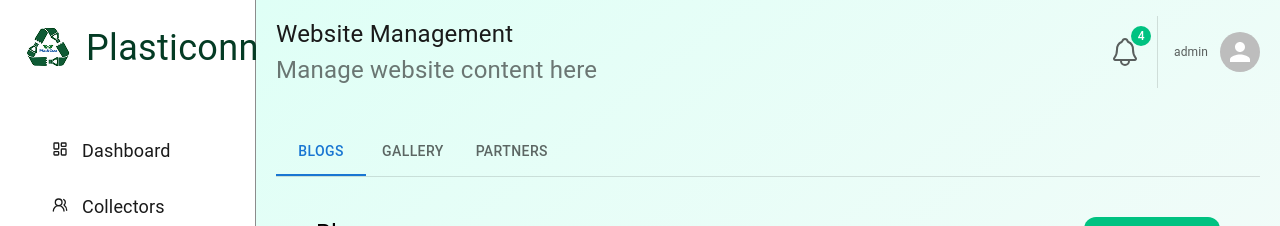
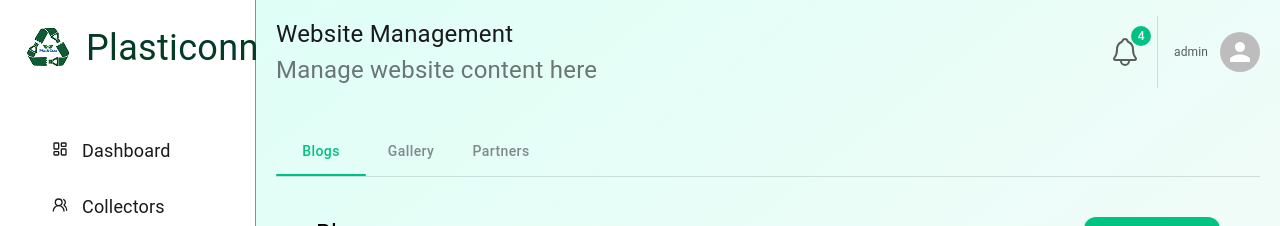
Before and after one commit to debagit10/plasticonn-admin, a React (Vite) app: page /website in a window 1280 px wide. Shown: the top 226 px of the page. Built offline with nearby package versions, Linux system fonts and the light colour scheme; no server answers.

Commit message:
feat: enhance Centers and Collectors tables with clickable rows for detailed views; update Website page tabs with improved styles

```diff
--- a/src/components/centers/Centers_Table.tsx
+++ b/src/components/centers/Centers_Table.tsx
@@ -73,21 +73,6 @@ const Centers_Table: React.FC<TableProps> = ({
   const [selectedCenter, setSelectedCenter] = useState<Centers | null>(null);
 
   const head = ["Name", "Type", "Address", "Verified", "Status", "Actions"];
-
-  // const TYPE_STYLES: Record<string, { bg: string; color: string }> = {
-  //   "Informal Collection Center": {
-  //     bg: "#FFF7ED",
-  //     color: "#C2410C",
-  //   },
-  //   "Formal Collection": {
-  //     bg: "#EFF6FF",
-  //     color: "#1D4ED8",
-  //   },
-  //   "Recycling Center": {
-  //     bg: "#ECFDF5",
-  //     color: "#047857",
-  //   },
-  // };
 
   const filteredRows = centers?.filter((center) => {
     const matchesSearch =
@@ -172,43 +157,39 @@ const Centers_Table: React.FC<TableProps> = ({
                         : { label: "", bg: "" };
                 return (
                   <TableRow
-                    onClick={() => {
-                      setSelectedCenter(row);
-                      setView(true);
-                    }}
                     key={row._id}
                     sx={{
                       fontWeight: 400,
                       fontSize: 18,
                       color: "#1A1A1A",
                       backgroundColor: "#FAFAFA",
+                      cursor: "pointer",
+
+                      "&:hover": {
+                        backgroundColor: "#F0F0F0",
+                      },
                     }}
                   >
-                    <TableCell sx={{ px: 4 }}>
+                    <TableCell
+                      sx={{ px: 4 }}
+                      onClick={() => {
+                        setSelectedCenter(row);
+                        setView(true);
+                      }}
+                    >
                       <Typography>
                         {row.name.charAt(0).toUpperCase() +
                           row.name.slice(1).toLowerCase()}
                       </Typography>
                     </TableCell>
 
-                    <TableCell sx={{ px: 4 }}>
-                      {/* <Typography
-                      sx={{
-                        display: "inline-flex",
-                        alignItems: "center",
-                        px: 2,
-                        py: 0.5,
-                        borderRadius: "999px",
-                        fontSize: 14,
-                        fontWeight: 500,
-
-                        backgroundColor: TYPE_STYLES[row.type]?.bg ?? "#F3F4F6",
-                        color: TYPE_STYLES[row.type]?.color ?? "#374151",
+                    <TableCell
+                      sx={{ px: 4 }}
+                      onClick={() => {
+                        setSelectedCenter(row);
+                        setView(true);
                       }}
                     >
-                      {row.type}
-                    </Typography> */}
-
                       <Chip
                         label={chipConfig.label}
                         variant="outlined"
@@ -221,14 +202,26 @@ const Centers_Table: React.FC<TableProps> = ({
                       />
                     </TableCell>
 
-                    <TableCell sx={{ px: 4 }}>
+                    <TableCell
+                      sx={{ px: 4 }}
+                      onClick={() => {
+                        setSelectedCenter(row);
+                        setView(true);
+                      }}
+                    >
                       <Typography>
                         {row.address.charAt(0).toUpperCase() +
                           row.address.slice(1).toLowerCase()}
                       </Typography>
                     </TableCell>
 
-                    <TableCell sx={{ px: 4 }}>
+                    <TableCell
+                      sx={{ px: 4 }}
+                      onClick={() => {
+                        setSelectedCenter(row);
+                        setView(true);
+                      }}
+                    >
                       <Typography
                         sx={{
                           display: "inline-flex",
@@ -249,7 +242,13 @@ const Centers_Table: React.FC<TableProps> = ({
                       </Typography>
                     </TableCell>
 
-                    <TableCell sx={{ px: 4 }}>
+                    <TableCell
+                      sx={{ px: 4 }}
+                      onClick={() => {
+                        setSelectedCenter(row);
+                        setView(true);
+                      }}
+                    >
                       <Typography
                         display="flex"
                         sx={{ textTransform: "capitalize" }}
--- a/src/components/collectors/Collectors_Table.tsx
+++ b/src/components/collectors/Collectors_Table.tsx
@@ -133,19 +133,26 @@ const Collectors_Table: React.FC<TableProps> = ({ search, filter }) => {
             {paginatedRows?.length ? (
               paginatedRows.map((row) => (
                 <TableRow
-                  onClick={() => {
-                    setSelectedCollector(row);
-                    setView(true);
-                  }}
                   key={row._id}
                   sx={{
                     fontWeight: 400,
                     fontSize: 18,
                     color: "#1A1A1A",
                     backgroundColor: "#FAFAFA",
+                    cursor: "pointer",
+
+                    "&:hover": {
+                      backgroundColor: "#F0F0F0",
+                    },
                   }}
                 >
-                  <TableCell sx={{ px: 4 }}>
+                  <TableCell
+                    sx={{ px: 4 }}
+                    onClick={() => {
+                      setSelectedCollector(row);
+                      setView(true);
+                    }}
+                  >
                     <div className="flex gap-3 items-center">
                       <Avatar
                         src={row?.image?.url || undefined}
@@ -162,8 +169,22 @@ const Collectors_Table: React.FC<TableProps> = ({ search, filter }) => {
                       {`${row.firstName} ${row.lastName}`}
                     </div>
                   </TableCell>
-                  <TableCell sx={{ px: 4 }}>{row.email}</TableCell>
-                  <TableCell sx={{ px: 4 }}>
+                  <TableCell
+                    onClick={() => {
+                      setSelectedCollector(row);
+                      setView(true);
+                    }}
+                    sx={{ px: 4 }}
+                  >
+                    {row.email}
+                  </TableCell>
+                  <TableCell
+                    onClick={() => {
+                      setSelectedCollector(row);
+                      setView(true);
+                    }}
+                    sx={{ px: 4 }}
+                  >
                     <Typography
                       display="flex"
                       sx={{ textTransform: "capitalize" }}
@@ -179,7 +200,13 @@ const Collectors_Table: React.FC<TableProps> = ({ search, filter }) => {
                       {row.status}
                     </Typography>
                   </TableCell>
-                  <TableCell sx={{ px: 4 }}>
+                  <TableCell
+                    onClick={() => {
+                      setSelectedCollector(row);
+                      setView(true);
+                    }}
+                    sx={{ px: 4 }}
+                  >
                     <DayAndTime date={row.createdAt} />
                   </TableCell>
                   <TableCell sx={{ px: 4 }}>
--- a/src/pages/Website.tsx
+++ b/src/pages/Website.tsx
@@ -20,10 +20,53 @@ const Website = () => {
       <div className=" px-5 mt-6">
         <TabContext value={value}>
           <Box sx={{ borderBottom: 1, borderColor: "divider" }}>
-            <TabList onChange={handleChange} aria-label="Website tabs">
-              <Tab label="Blogs" value="1" />
-              <Tab label="Gallery" value="2" />
-              <Tab label="Partners" value="3" />
+            <TabList
+              sx={{
+                "& .MuiTabs-indicator": {
+                  backgroundColor: "#00C281",
+                  height: "2px",
+                  borderRadius: "2px",
+                },
+              }}
+              onChange={handleChange}
+              aria-label="Website tabs"
+            >
+              <Tab
+                sx={{
+                  textTransform: "capitalize",
+                  color: "#1A1A1A80",
+                  "&.Mui-selected": {
+                    color: "#00C281",
+                    fontWeight: 500,
+                  },
+                }}
+                label="Blogs"
+                value="1"
+              />
+              <Tab
+                sx={{
+                  textTransform: "capitalize",
+                  color: "#1A1A1A80",
+                  "&.Mui-selected": {
+                    color: "#00C281",
+                    fontWeight: 500,
+                  },
+                }}
+                label="Gallery"
+                value="2"
+              />
+              <Tab
+                sx={{
+                  textTransform: "capitalize",
+                  color: "#1A1A1A80",
+                  "&.Mui-selected": {
+                    color: "#00C281",
+                    fontWeight: 500,
+                  },
+                }}
+                label="Partners"
+                value="3"
+              />
             </TabList>
           </Box>
           <TabPanel value="1">
--- a/src/utils/axiosInstance.ts
+++ b/src/utils/axiosInstance.ts
@@ -1,5 +1,5 @@
 import axios from "axios";
-import NProgress from "nprogress";
+//import NProgress from "nprogress";
 import { useAuthStore } from "./useAuthStore";
 
 const api = axios.create({
@@ -13,7 +13,7 @@ const api = axios.create({
 // Request Interceptor
 api.interceptors.request.use(
   (config) => {
-    NProgress.start();
+    //NProgress.start();
 
     if (!(config.data instanceof FormData)) {
       config.headers["Content-Type"] = "application/json";
@@ -27,11 +27,11 @@ api.interceptors.request.use(
 // Response Interceptor
 api.interceptors.response.use(
   (response) => {
-    NProgress.done();
+    //NProgress.done();
     return response;
   },
   (error) => {
-    NProgress.done();
+    //NProgress.done();
 
     if (error.response?.status === 401) {
       useAuthStore.getState().clearUser();
```
